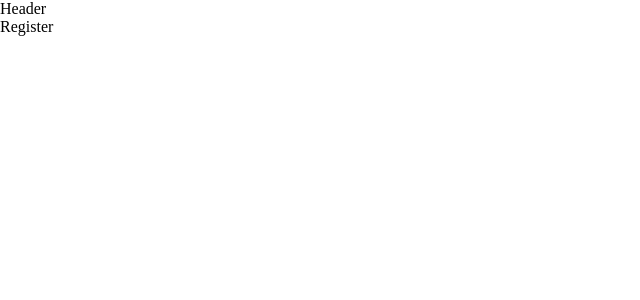
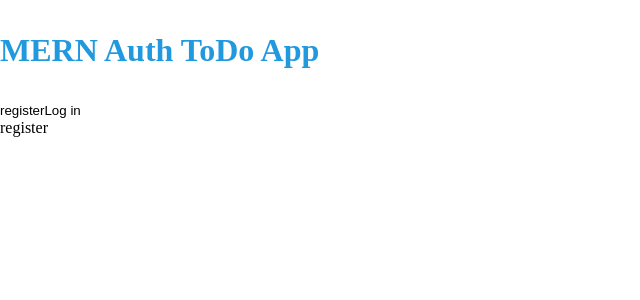
Before and after one commit to sidrockzz/ShoppinglistMERN, a React (Create React App) app in the folder front-endlogin/: page /register in a window 1280 px wide. Shown: the top 300 px of the page, without its empty margins (0-640 px from the left). Built offline with nearby package versions, Linux system fonts and the light colour scheme.

Commit message:
React hooks on Login and Register

```diff
--- /dev/null
+++ b/front-endlogin/src/components/auth/AuthOptions.js
@@ -0,0 +1,17 @@
+import React from 'react';
+import {useHistory} from "react-router-dom";
+
+export default function AuthOptions(){
+    //Array
+    const history = useHistory();
+
+    const register = ()=> history.push("/register");
+    const login = ()=> history.push("/login");
+
+    return(
+      <div>
+          <button onClick={register}>register</button>
+          <button onClick={login}>Log in</button>
+      </div>
+    );
+}
--- a/front-endlogin/src/components/auth/Register.js
+++ b/front-endlogin/src/components/auth/Register.js
@@ -1,5 +1,5 @@
 import React from "react";
 
 export default function Register(){
-    return <div>Register</div>
+    return <div>register</div>
 }
--- a/front-endlogin/src/components/layout/Header.js
+++ b/front-endlogin/src/components/layout/Header.js
@@ -1,5 +1,14 @@
 import React from "react";
+import {Link} from 'react-router-dom';
+import AuthOptions from "../auth/AuthOptions"
 
 export default function Header(){
-    return <div>Header</div>
+    return (
+        <div>
+            <Link to="/">
+                <h1>MERN Auth ToDo App</h1>
+            </Link>
+            <AuthOptions/>
+        </div>
+    );
 }
--- a/front-endlogin/src/style.css
+++ b/front-endlogin/src/style.css
@@ -1,3 +1,5 @@
+@import url('https://fonts.googleapis.com/css2?family=Roboto:wght@500&display=swap');
+
 *{
     margin:0;
     padding: 0;
```
